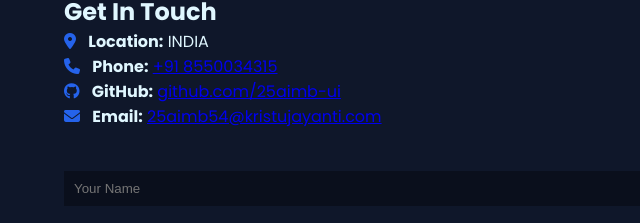
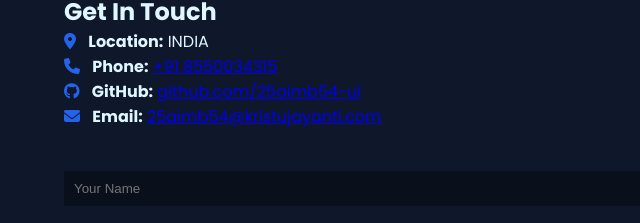
Before and after one commit to 25aimb54-ui/shyam-portfolio, a website: page index.html in a window 1280 px wide. Shown: the part 1129-1352 px from the top of the page, 0-640 px from the left. Drawn offline with Linux system fonts and the light colour scheme.

Commit message:
Update index.html

```diff
--- a/index.html
+++ b/index.html
@@ -73,7 +73,7 @@
     <p>
       <i class="fab fa-github" style="color: #2563eb; margin-right: 8px;"></i>
       <strong>GitHub:</strong>
-      <a href="https://github.com/25aimb-ui" target="_blank">github.com/25aimb-ui</a>
+      <a href="https://github.com/25aimb54-ui" target="_blank">github.com/25aimb54-ui</a>
     </p>
     <p>
       <i class="fas fa-envelope" style="color: #2563eb; margin-right: 8px;"></i>
```
